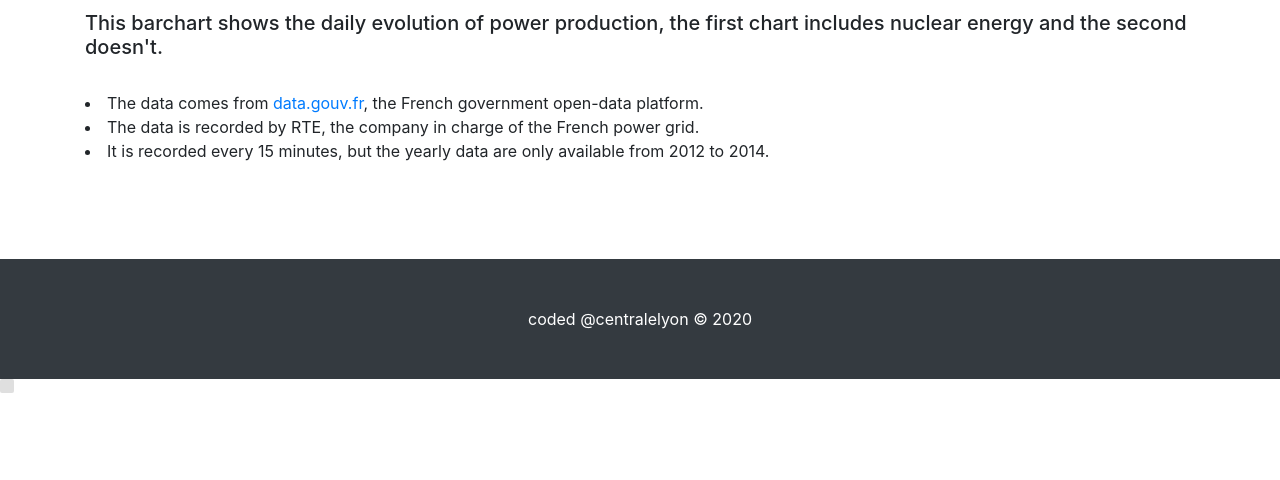
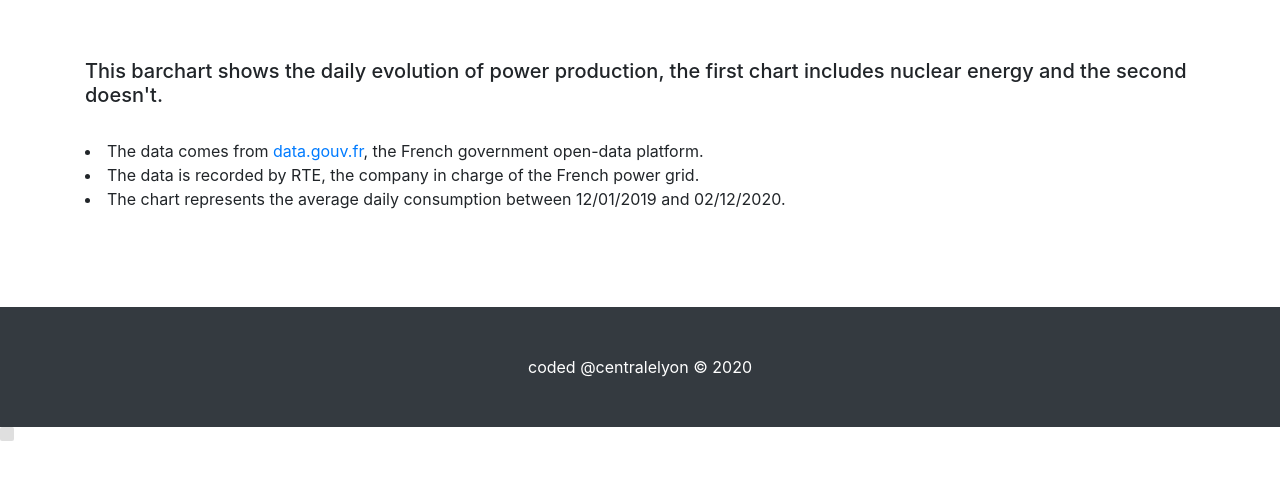
Before and after one commit to lctdulac/dataviz-d3, a website: page visu1.html in a window 1280 px wide. Shown: the part 164-644 px from the top of the page. Drawn offline with nearby package versions, Linux system fonts and the light colour scheme; no server answers.

Commit message:
Update visu1.html

```diff
--- a/visu1.html
+++ b/visu1.html
@@ -68,11 +68,13 @@
             <br>
             <h2>Daily energy mix</h2>
             <hr>
+            <br>
+            <br>
             <h5>This barchart shows the daily evolution of power production, the first chart includes nuclear energy and the second doesn't.</h5>
             <br>
             <li> The data comes from <a href="https://www.data.gouv.fr/fr/datasets/electricite-consommation-production-co2-et-echanges/">data.gouv.fr</a>, the French government open-data platform.
             <li> The data is recorded by RTE, the company in charge of the French power grid.
-            <li> It is recorded every 15 minutes, but the yearly data are only available from 2012 to 2014.
+            <li> The chart represents the average daily consumption between 12/01/2019 and 02/12/2020.
             <br>
             <br>
             <br>
```
